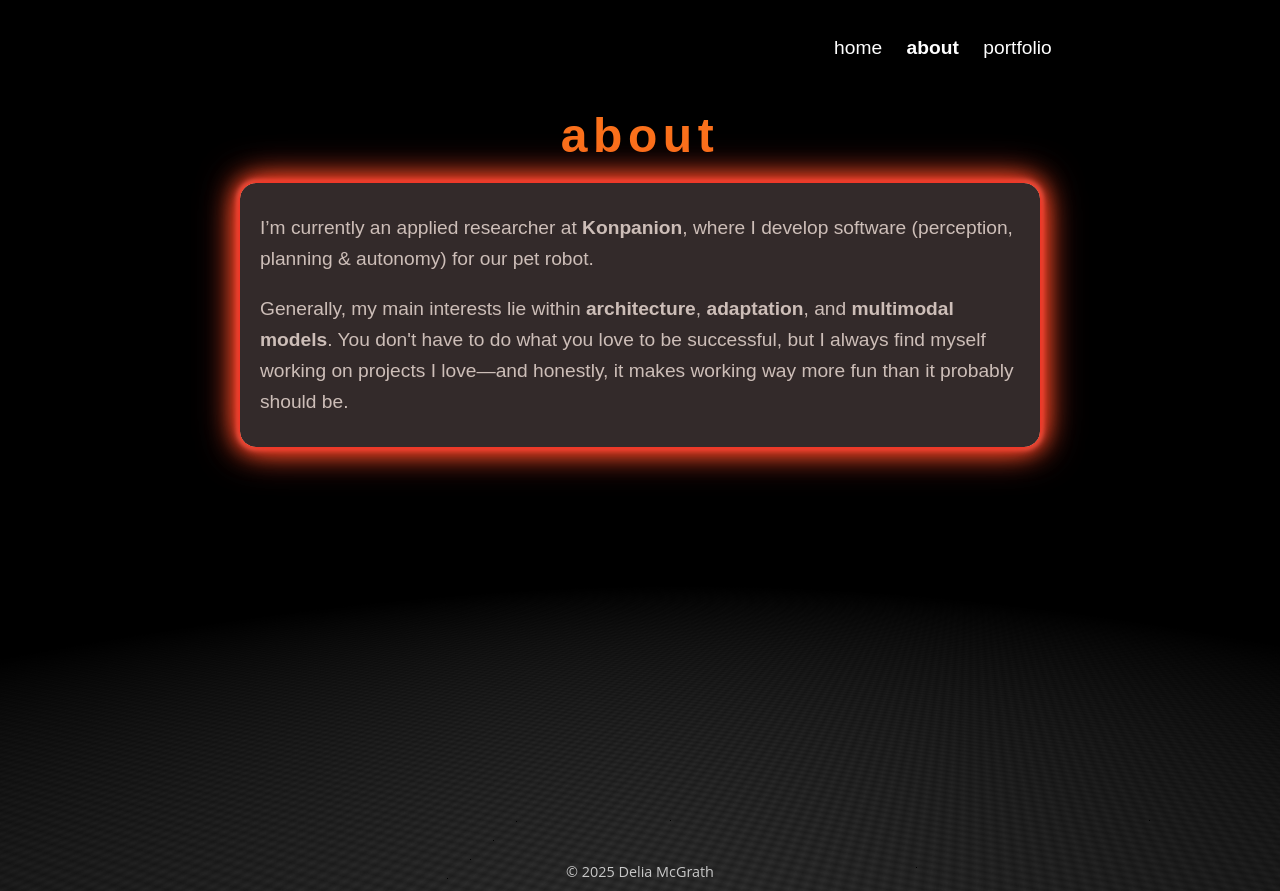
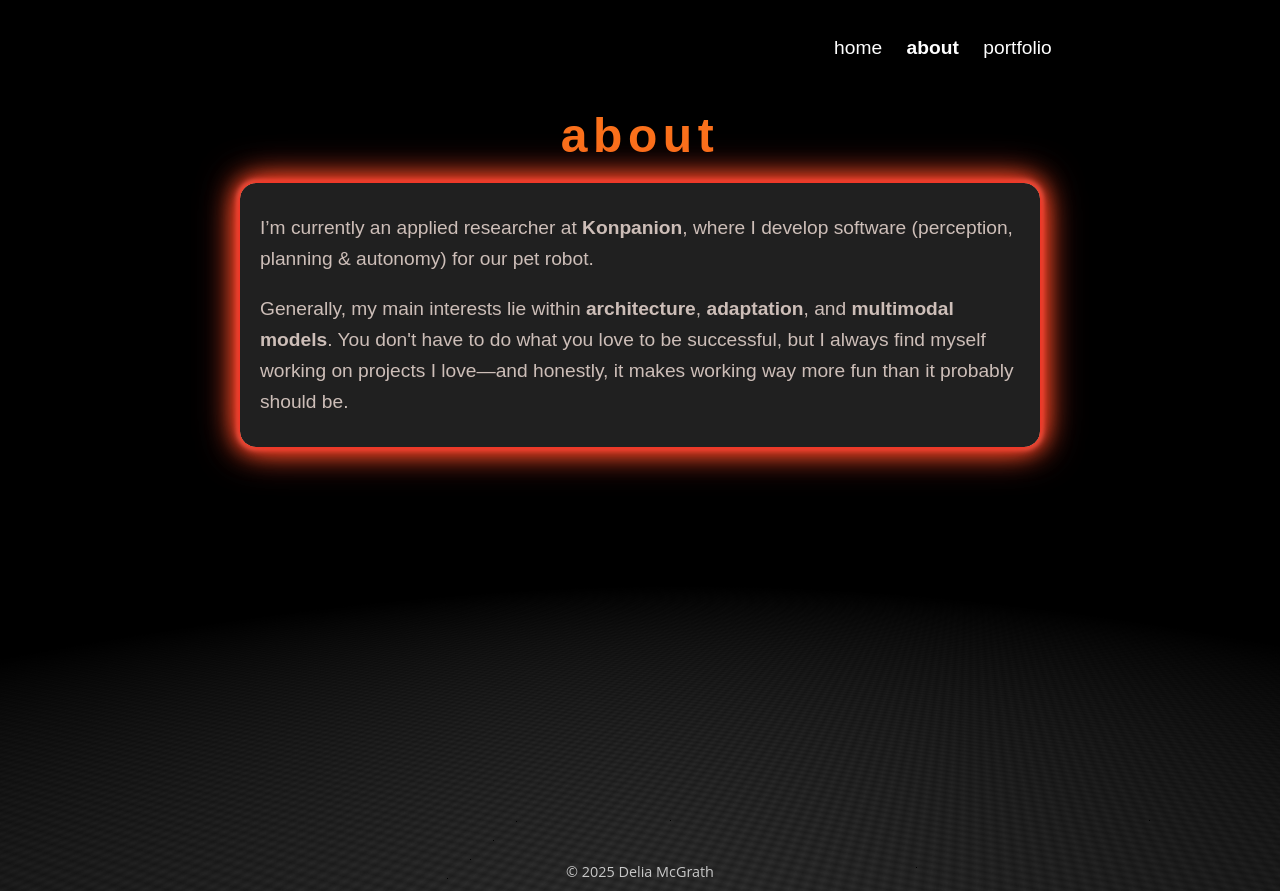
Before and after one commit to deliamcgrath/deliamcgrath.github.io, a plain HTML site: page aboutt.html in a window 1280 px wide. Drawn offline with Linux system fonts and the light colour scheme; a script that the page names is missing; a web font is replaced by a local one.

Commit message:
fix bckgd col

```diff
--- a/about.css
+++ b/about.css
@@ -45,7 +45,7 @@ p {
   position:relative;  /* Not absolute! */
   font-family: 'Varela Round', sans-serif;
   font-size: 1.5rem;
-  color: #caa99b;
+  color: #bab0ac;
   text-align: left;
   padding: 20px;
   margin: 0 auto;
@@ -55,7 +55,7 @@ p {
   display: flex;
   flex-direction: column;
   align-items: center;
-  background-color: rgba(254, 210, 210, 0.2);
+  background-color: rgba(162, 162, 162, 0.2);
   box-shadow: #e61f1f 0 0 10px, #fb3333 0 0 20px, #fb5f05 0 0 30px, #ff4848 0 0 40px, #ff6200 0 0 5px, #fff 0 0 6px, #fff 0 0 7px;
 
 }
```
